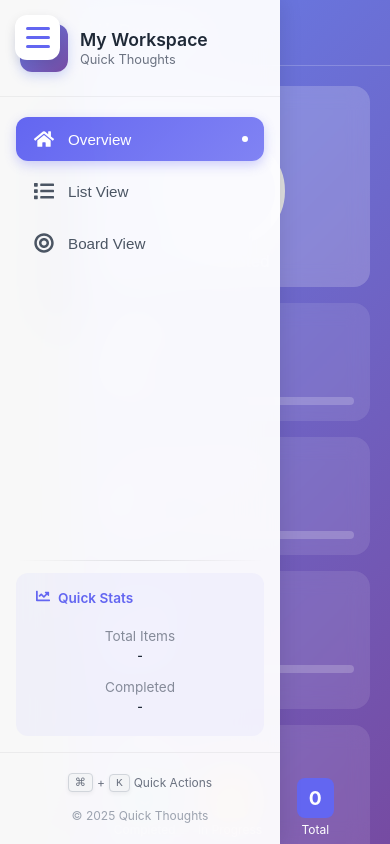
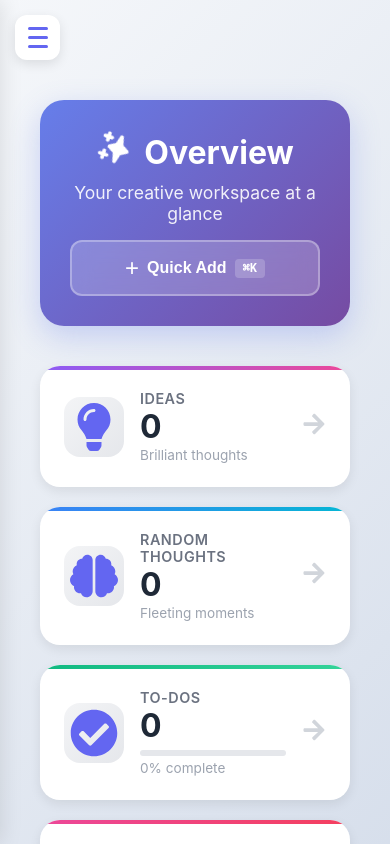
Before and after one commit to Emmanuel-N-C/QuickThoughtsReact, a React (Vite) app in the folder quick-thoughts/: page / in a window 390 px wide. Shown: the top 844 px of the page. Built offline with nearby package versions, Linux system fonts and the light colour scheme.

Commit message:
mobile ui adjustments and modify nav

```diff
--- a/quick-thoughts/src/App.css
+++ b/quick-thoughts/src/App.css
@@ -11,9 +11,10 @@
   background: linear-gradient(135deg, #f5f7fa 0%, #c3cfe2 100%);
   color: #1f2937;
   font-family: "Inter", -apple-system, BlinkMacSystemFont, "Segoe UI", sans-serif;
+  position: relative;
 }
 
-/* Hamburger Menu Button */
+/* Hamburger Menu Button - FIXED Z-INDEX */
 .hamburger-btn {
   position: fixed;
   top: 20px;
@@ -24,7 +25,7 @@
   border: none;
   border-radius: 12px;
   cursor: pointer;
-  z-index: 1001;
+  z-index: 1002; /* Higher than sidebar */
   display: flex;
   flex-direction: column;
   justify-content: center;
@@ -37,6 +38,10 @@
 .hamburger-btn:hover {
   background: #f3f4f6;
   transform: scale(1.05);
+}
+
+.hamburger-btn:active {
+  transform: scale(0.95);
 }
 
 .hamburger-btn span {
@@ -67,6 +72,9 @@
   color: #6366f1;
   box-shadow: 0 4px 12px rgba(0, 0, 0, 0.1);
   transition: all 0.3s ease;
+  display: flex;
+  align-items: center;
+  justify-content: center;
 }
 
 .progress-toggle-btn:hover {
@@ -100,8 +108,14 @@
   width: 100%;
   height: 100%;
   background: rgba(0, 0, 0, 0.5);
-  z-index: 899;
+  z-index: 999;
   backdrop-filter: blur(4px);
+  animation: fadeIn 0.3s ease;
+}
+
+@keyframes fadeIn {
+  from { opacity: 0; }
+  to { opacity: 1; }
 }
 
 /* Scrollbar */
@@ -123,7 +137,7 @@
   background: rgba(99, 102, 241, 0.5);
 }
 
-/* Responsive */
+/* Responsive - MOBILE OPTIMIZATION */
 @media (max-width: 1024px) {
   .main-content.sidebar-open,
   .main-content.progress-open {
@@ -131,8 +145,13 @@
     margin-right: 0;
   }
 
+  /* Hide progress panel toggle on mobile */
   .progress-toggle-btn {
     display: none;
+  }
+
+  .hamburger-btn {
+    z-index: 1002;
   }
 }
 
@@ -147,4 +166,8 @@
     width: 45px;
     height: 45px;
   }
+
+  .hamburger-btn span {
+    width: 20px;
+  }
 }
--- a/quick-thoughts/src/App.jsx
+++ b/quick-thoughts/src/App.jsx
@@ -9,10 +9,30 @@ import ProgressPanel from "./ProgressPanel";
 import "./App.css";
 
 const App = () => {
-  const [isSidebarOpen, setIsSidebarOpen] = useState(true);
-  const [isProgressOpen, setIsProgressOpen] = useState(true);
+  const [isSidebarOpen, setIsSidebarOpen] = useState(window.innerWidth >= 1024);
+  const [isProgressOpen, setIsProgressOpen] = useState(window.innerWidth >= 1280);
   const [currentView, setCurrentView] = useState("overview");
   const [listFilter, setListFilter] = useState("All");
+
+  // Handle window resize
+  useEffect(() => {
+    const handleResize = () => {
+      if (window.innerWidth >= 1024) {
+        setIsSidebarOpen(true);
+      } else {
+        setIsSidebarOpen(false);
+      }
+
+      if (window.innerWidth >= 1280) {
+        setIsProgressOpen(true);
+      } else {
+        setIsProgressOpen(false);
+      }
+    };
+
+    window.addEventListener('resize', handleResize);
+    return () => window.removeEventListener('resize', handleResize);
+  }, []);
 
   // Wrapper function to handle sidebar navigation
   const handleSidebarNavigation = (view) => {
@@ -52,8 +72,8 @@ const App = () => {
         e.preventDefault();
         setIsSidebarOpen(!isSidebarOpen);
       }
-      // Cmd/Ctrl + P: Toggle Progress Panel
-      if ((e.metaKey || e.ctrlKey) && e.key === 'p') {
+      // Cmd/Ctrl + P: Toggle Progress Panel (only on desktop)
+      if ((e.metaKey || e.ctrlKey) && e.key === 'p' && window.innerWidth >= 1024) {
         e.preventDefault();
         setIsProgressOpen(!isProgressOpen);
       }
@@ -90,7 +110,8 @@ const App = () => {
         <span></span>
       </button>
 
-      {/* Progress Panel Toggle (Right side) */}
+      {/* Progress Panel Toggle (Right side) - Hidden on mobile */}
+      {window.innerWidth >= 1024 && (
         <button
           className="progress-toggle-btn"
           onClick={() => setIsProgressOpen(!isProgressOpen)}
@@ -98,6 +119,7 @@ const App = () => {
         >
           {isProgressOpen ? "›" : "‹"}
         </button>
+      )}
 
       {/* Sidebar */}
       <Sidebar
@@ -108,12 +130,14 @@ const App = () => {
       />
 
       {/* Main Content */}
-      <div className={`main-content ${isSidebarOpen ? 'sidebar-open' : ''} ${isProgressOpen ? 'progress-open' : ''}`}>
+      <div className={`main-content ${isSidebarOpen && window.innerWidth >= 1024 ? 'sidebar-open' : ''} ${isProgressOpen && window.innerWidth >= 1280 ? 'progress-open' : ''}`}>
         {renderView()}
       </div>
 
-      {/* Progress Panel (Right side) */}
+      {/* Progress Panel (Right side) - Hidden on mobile */}
+      {window.innerWidth >= 1024 && (
         <ProgressPanel isOpen={isProgressOpen} />
+      )}
 
       {/* Overlay for mobile */}
       {isSidebarOpen && window.innerWidth < 1024 && (
--- a/quick-thoughts/src/ProgressPanel.css
+++ b/quick-thoughts/src/ProgressPanel.css
@@ -193,3 +193,20 @@
   height: 18px;
   color: #8b5cf6;
 }
+/* Mobile optimization - Hide on small screens */
+@media (max-width: 1024px) {
+  .progress-panel {
+    display: none !important;
+  }
+}
+
+/* Tablet - make it toggleable but start hidden */
+@media (max-width: 1280px) {
+  .progress-panel {
+    right: -320px;
+  }
+
+  .progress-panel.open {
+    right: 0;
+  }
+}
--- a/quick-thoughts/src/Sidebar.css
+++ b/quick-thoughts/src/Sidebar.css
@@ -8,7 +8,7 @@
   backdrop-filter: blur(20px);
   box-shadow: 2px 0 20px rgba(0, 0, 0, 0.1);
   transition: left 0.3s cubic-bezier(0.4, 0, 0.2, 1);
-  z-index: 1000;
+  z-index: 1000; /* Lower than hamburger button */
   display: flex;
   flex-direction: column;
   overflow-y: auto;
@@ -17,6 +17,8 @@
 .sidebar.open {
   left: 0;
 }
+
+/* Rest of your existing Sidebar.css stays the same... */
 
 .sidebar-header {
   padding: 24px 20px;
--- a/quick-thoughts/src/Sidebar.jsx
+++ b/quick-thoughts/src/Sidebar.jsx
@@ -1,9 +1,35 @@
-import React from "react";
+import React, { useMemo } from "react";
+import { useSelector } from "react-redux";
 import { FaHome, FaList, FaBullseye, FaChartLine } from 'react-icons/fa';
 import { HiSparkles } from 'react-icons/hi';
 import "./Sidebar.css";
 
 const Sidebar = ({ isOpen, onClose, setCurrentView, currentView }) => {
+  const thoughts = useSelector((state) => state.thoughts);
+  const todos = useSelector((state) => state.todos);
+  const plans = useSelector((state) => state.plans);
+
+  // Calculate stats
+  const stats = useMemo(() => {
+    const totalIdeas = thoughts.filter((t) => t.category === "Idea").length;
+    const totalRandomThoughts = thoughts.filter((t) => t.category === "Random Thought").length;
+    const totalTodos = todos.length;
+    const completedTodos = todos.filter((t) => t.completed).length;
+    const totalPlans = plans.length;
+
+    const totalItems = totalIdeas + totalRandomThoughts + totalTodos + totalPlans;
+    const completedItems = completedTodos + plans.filter(p => {
+      const planTodos = p.todos || [];
+      return planTodos.length > 0 && planTodos.every(t => t.completed);
+    }).length;
+
+    return {
+      totalItems,
+      completedItems,
+      completionRate: totalItems > 0 ? Math.round((completedItems / totalItems) * 100) : 0
+    };
+  }, [thoughts, todos, plans]);
+
   const navItems = [
     { id: "overview", icon: <FaHome />, label: "Overview", color: "#6366f1" },
     { id: "list", icon: <FaList />, label: "List View", color: "#8b5cf6" },
@@ -54,11 +80,33 @@ const Sidebar = ({ isOpen, onClose, setCurrentView, currentView }) => {
           </h4>
           <div className="stat-item">
             <span className="stat-label">Total Items</span>
-            <span className="stat-value">-</span>
+            <span className="stat-value">{stats.totalItems}</span>
           </div>
           <div className="stat-item">
             <span className="stat-label">Completed</span>
-            <span className="stat-value">-</span>
+            <span className="stat-value">{stats.completedItems}</span>
+          </div>
+          <div className="stat-item">
+            <span className="stat-label">Completion Rate</span>
+            <span className="stat-value">{stats.completionRate}%</span>
+          </div>
+
+          {/* Visual Progress Bar */}
+          <div style={{ marginTop: "12px" }}>
+            <div style={{
+              width: "100%",
+              height: "6px",
+              background: "#e5e7eb",
+              borderRadius: "3px",
+              overflow: "hidden"
+            }}>
+              <div style={{
+                width: `${stats.completionRate}%`,
+                height: "100%",
+                background: "linear-gradient(90deg, #6366f1, #8b5cf6)",
+                transition: "width 0.5s ease"
+              }} />
+            </div>
           </div>
         </div>
 
```
Lines whose indentation alone changed are shown as unchanged.
